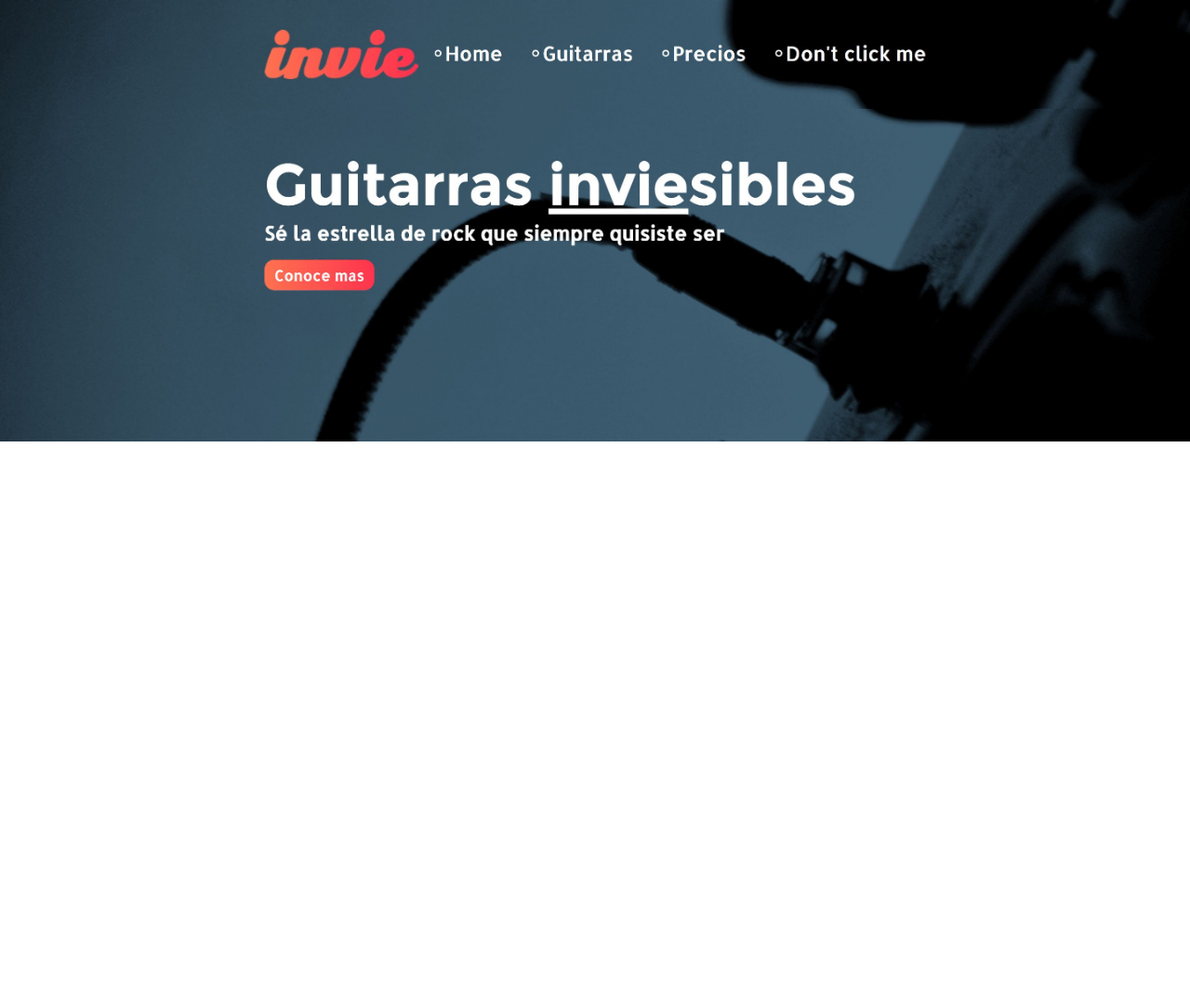
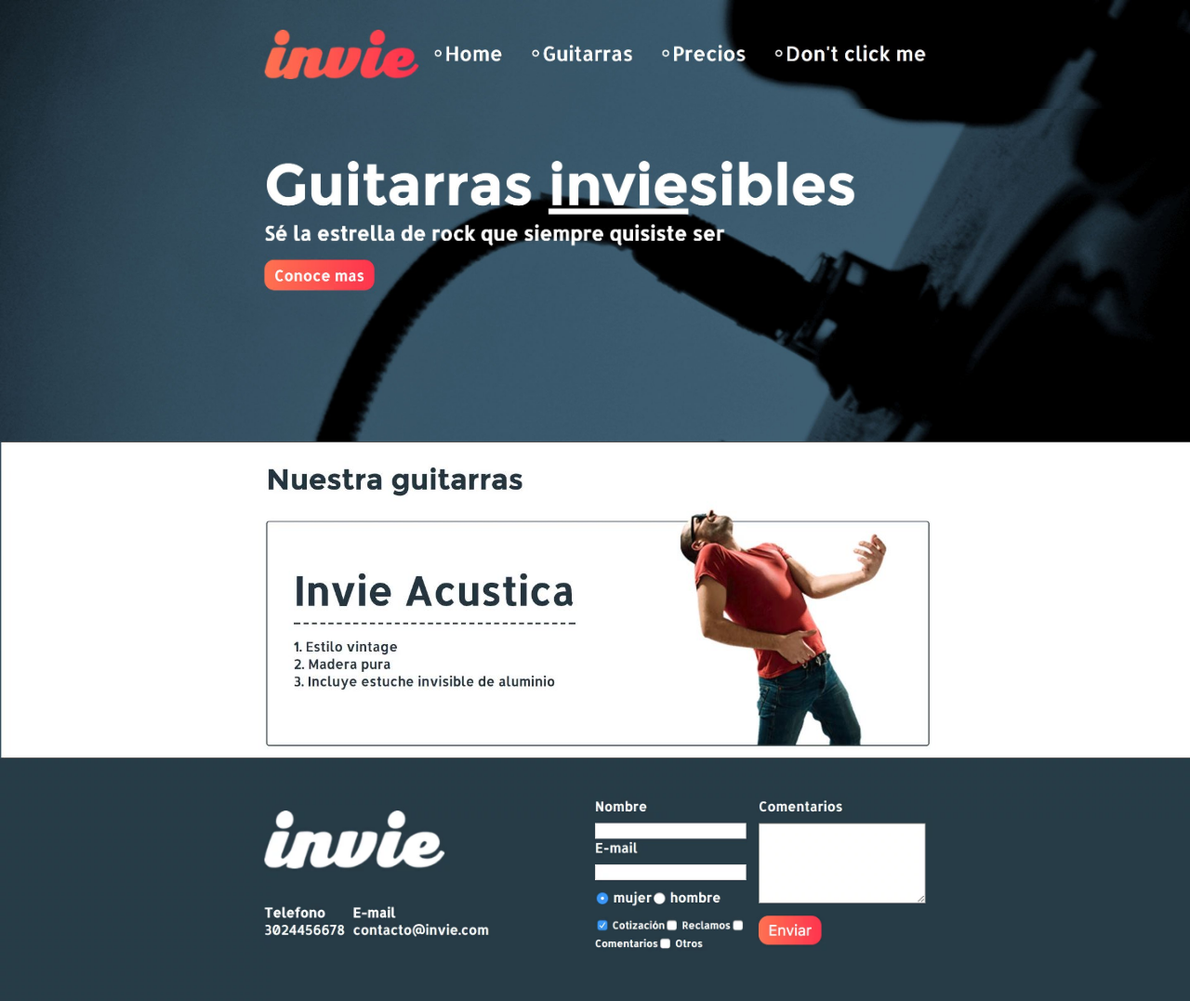
Before and after one commit to paulinho4835/invie-github, a plain HTML site: page index.html in a window 1280 px wide. Shown: the whole page at 93% size. Before the commit the page ends 800 px from the top, so only its background shows below. Drawn offline with Linux system fonts and the light colour scheme.

Commit message:
agregando 2 imagenes

```diff
--- a/index.html
+++ b/index.html
@@ -20,6 +20,8 @@ img {
 <body>
     <img src="header.jpg" alt="">
     <img src="hero.jpg" alt="">
+    <img src="acustica.jpg" alt="">
+    <img src="footer.jpg" alt="">
 
     <!-- <img src="" alt=""> -->
 </body>
```
